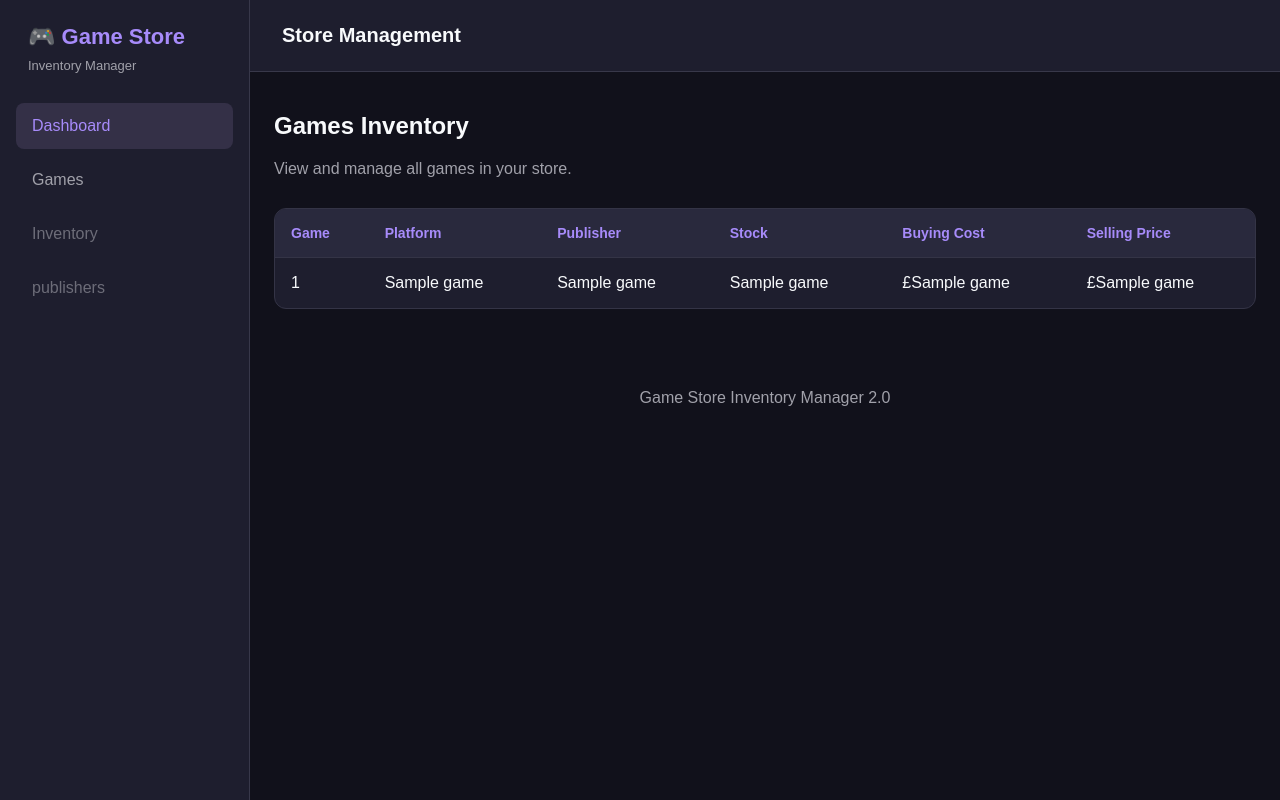
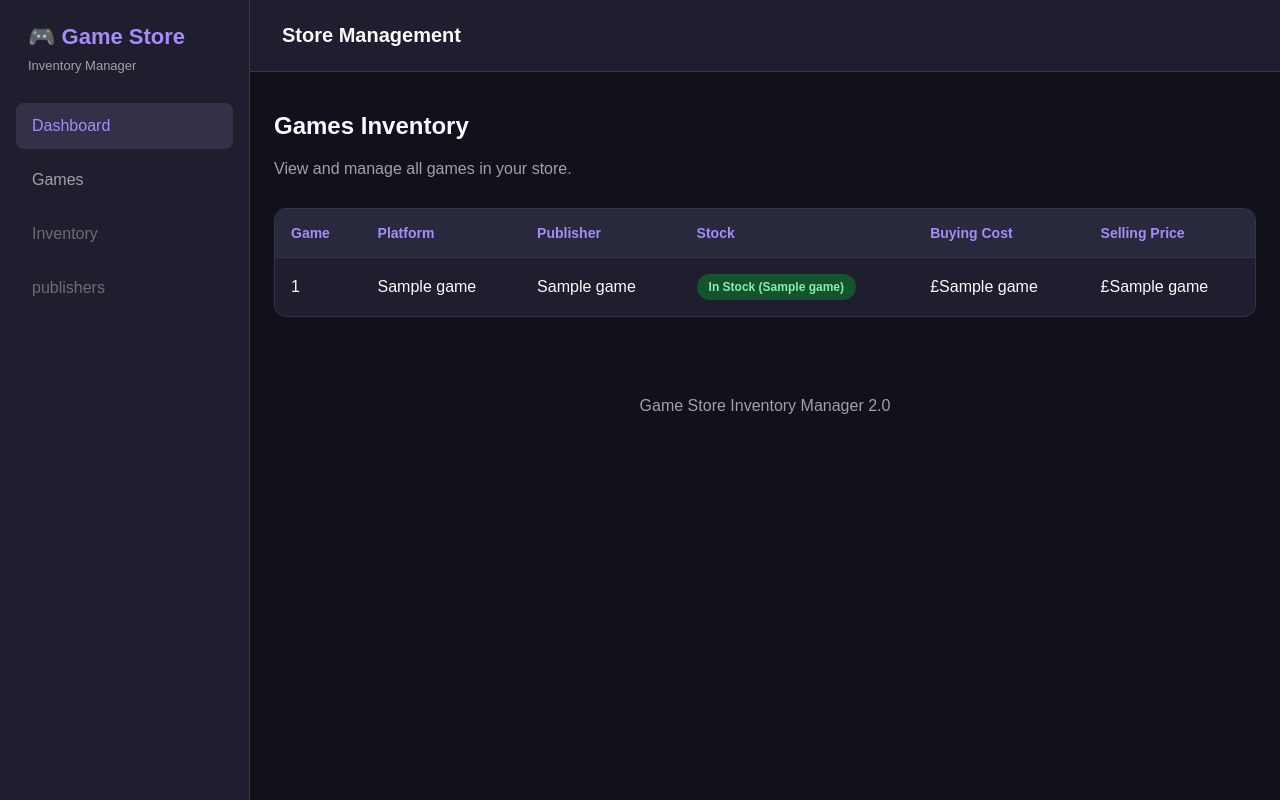
Before and after one commit to Mitchell-McShane/game-store-inventory-v2, a Flask app: template templates/games.html in a window 1280 px wide. Run offline with Flask 3, Linux system fonts and the light colour scheme; the template is opened without the code that fills it: most values are stand-ins (such as "Sample title", 1, 10 or a date in 2020).

Commit message:
feat: add dynamic stock status indicators

```diff
--- a/static/css/style.css
+++ b/static/css/style.css
@@ -255,3 +255,30 @@ a.nav-link:hover {
 .games-table tbody tr:hover {
     background-color: #29293d;
 }
+
+
+/* Stock Status Badges */
+
+.stock-badge {
+    display: inline-block;
+    padding: 6px 12px;
+    border-radius: 20px;
+    font-size: 12px;
+    font-weight: 600;
+    white-space: nowrap;
+}
+
+.in-stock-badge {
+    background-color: #14532d;
+    color: #86efac;
+}
+
+.low-stock-badge {
+    background-color: #78350f;
+    color: #fcd34d;
+}
+
+.out-of-stock-badge {
+    background-color: #7f1d1d;
+    color: #fca5a5;
+}
--- a/templates/games.html
+++ b/templates/games.html
@@ -29,7 +29,22 @@
                     <td>{{ game[0] }}</td>
                     <td>{{ game[1] }}</td>
                     <td>{{ game[5] }}</td>
-                    <td>{{ game[2] }}</td>
+
+                    <td>
+                        {% if game[2] == 0 %}
+                        <span class="stock-badge out-of-stock-badge">
+                            Out of Stock
+                        </span>
+                        {% elif game[2] <= 5 %} <span class="stock-badge low-stock-badge">
+                            Low Stock ({{ game[2] }})
+                            </span>
+                            {% else %}
+                            <span class="stock-badge in-stock-badge">
+                                In Stock ({{ game[2] }})
+                            </span>
+                            {% endif %}
+                    </td>
+
                     <td>£{{ game[3] }}</td>
                     <td>£{{ game[4] }}</td>
                 </tr>
```
